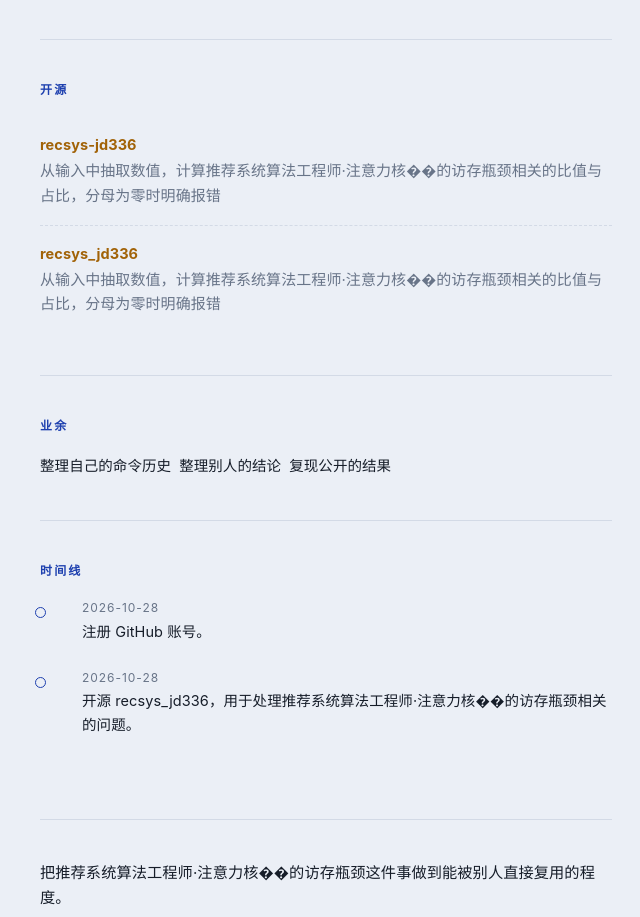
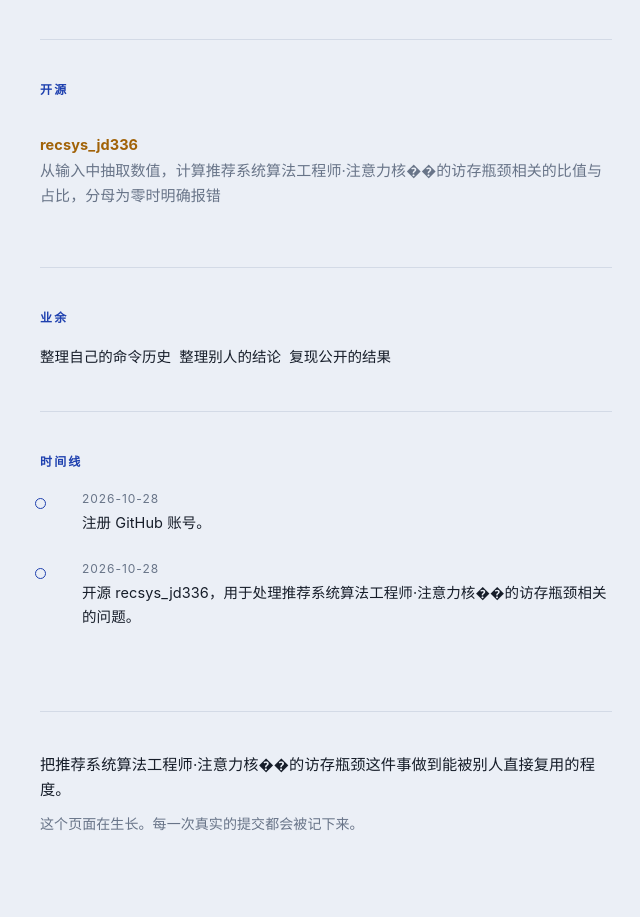
Before and after one commit to wengver/wengver.github.io, a plain HTML site: page index.html in a window 1280 px wide. Shown: the part 911-1828 px from the top of the page, without its empty margins (314-954 px from the left). Drawn offline with Linux system fonts and the light colour scheme.

Commit message:
fix: 更新个人站点

```diff
--- a/index.html
+++ b/index.html
@@ -102,9 +102,6 @@ body::before{content:'';display:block;height:5px;background:#1e40af;position:sti
 <section id="work">
   <h2>开源</h2>
   <ul class="repos">
-    <li><div class="name"><a href="https://github.com/wengver/recsys-jd336" rel="noopener">recsys-jd336</a></div>
-      <div class="desc">从输入中抽取数值，计算推荐系统算法工程师·注意力核��的访存瓶颈相关的比值与占比，分母为零时明确报错</div>
-    </li>
     <li><div class="name"><a href="https://github.com/wengver/recsys_jd336" rel="noopener">recsys_jd336</a></div>
       <div class="desc">从输入中抽取数值，计算推荐系统算法工程师·注意力核��的访存瓶颈相关的比值与占比，分母为零时明确报错</div>
     </li>
```
